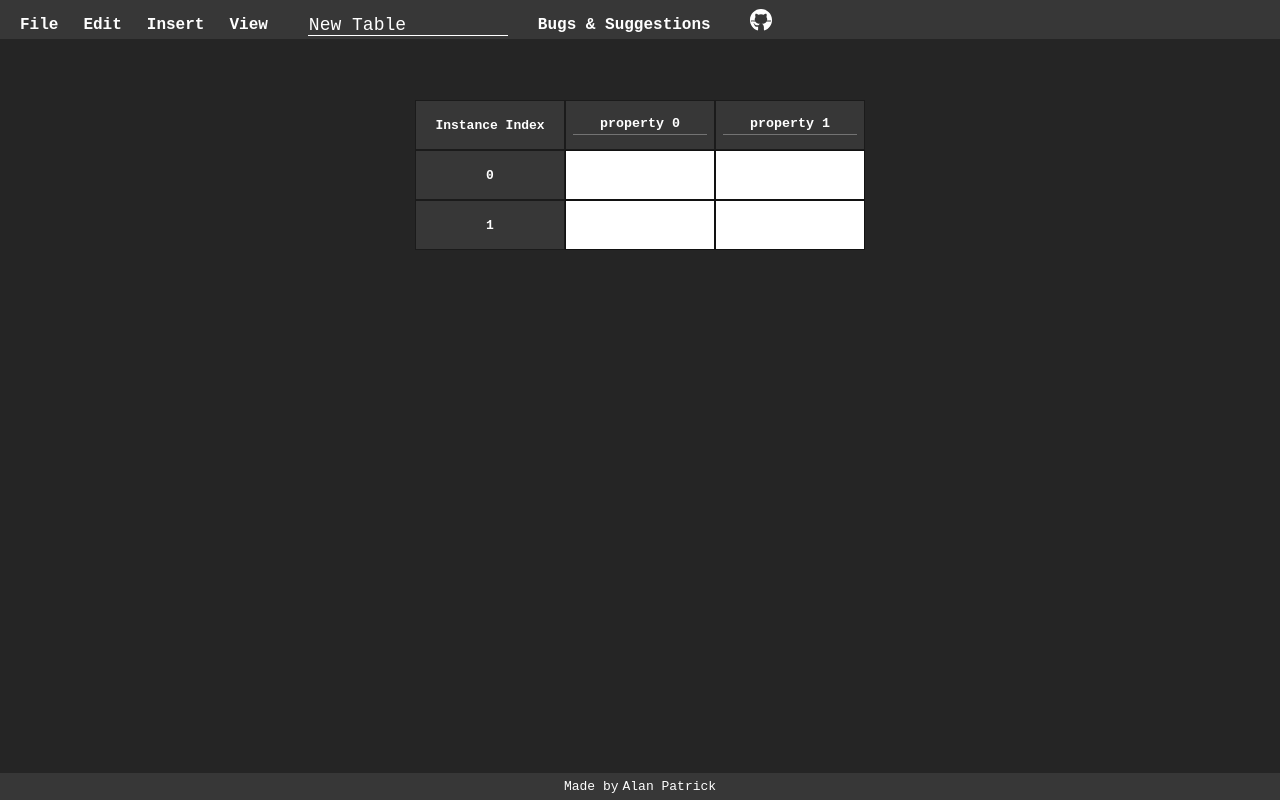
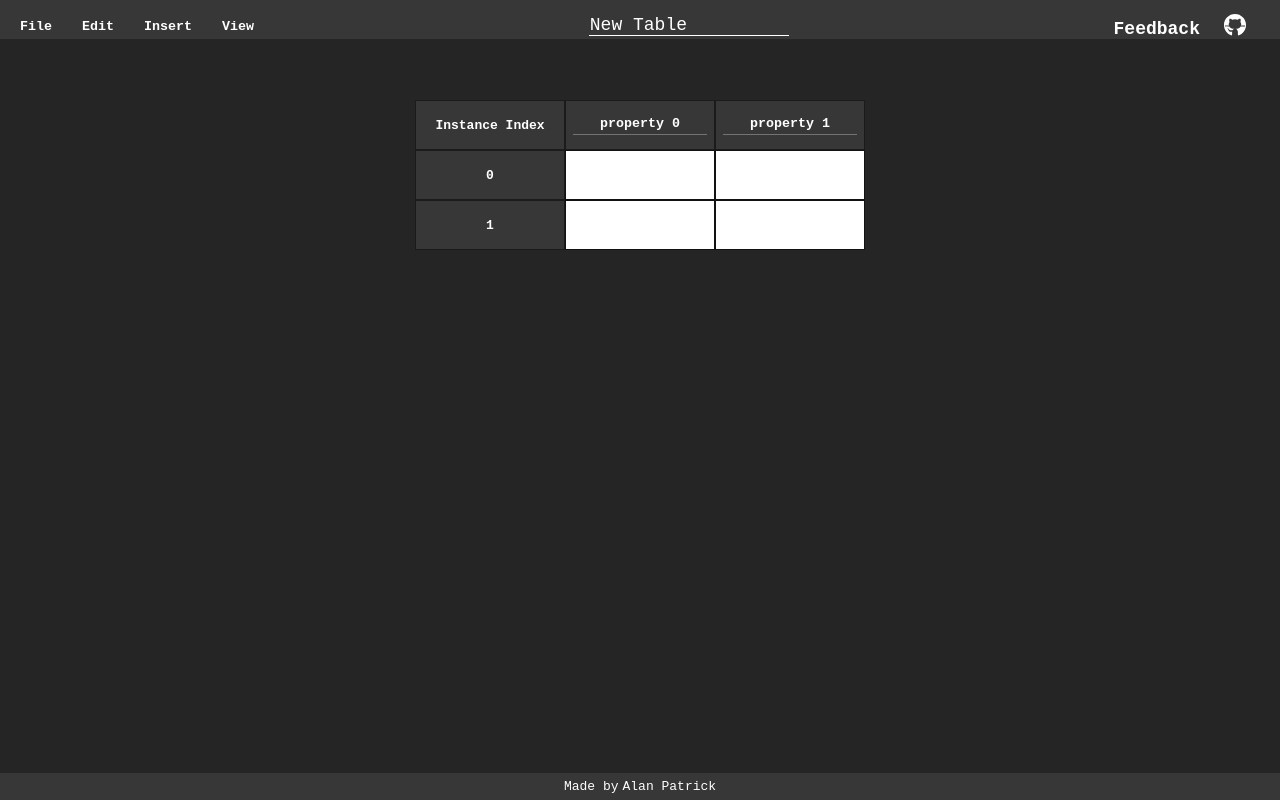
Before and after one commit to al-ptk/nosql-table, a React (Create React App) app: page / in a window 1280 px wide. Built offline with nearby package versions, Linux system fonts and the light colour scheme.

Commit message:
feat: add menu on hovering to Menu buttons

```diff
--- a/src/MenuBar/EditMenu.js
+++ b/src/MenuBar/EditMenu.js
@@ -12,16 +12,15 @@ import {
   deleteProperty,
   deleteInstance,
 } from '../app/slices/tableSlice';
+import { StyledAnchorContainer } from './MenuBar.styled';
 
 export const EditMenuAchonr = () => {
   const [dropdown, setDropdown] = useState(null);
   const Reference = useRef(null);
+  const buttonReference = useRef(null);
 
-  return (
-    <div>
-      <button
-        onClick={(e) => {
-          const coords = e.target.getBoundingClientRect();
+  const createMenu = () => {
+    const coords = buttonReference.current.getBoundingClientRect();
     const xPos = coords.left;
     const yPos = coords.bottom;
     setDropdown(
@@ -30,12 +29,20 @@ export const EditMenuAchonr = () => {
         closeMenu={() => setDropdown(null)}
       />
     );
+  };
+
+  return (
+    <StyledAnchorContainer
+      onMouseOver={createMenu}
+      onMouseLeave={() => {
+        setDropdown(null);
       }}
     >
+      <button onClick={createMenu} ref={buttonReference}>
         Edit
       </button>
       {dropdown}
-    </div>
+    </StyledAnchorContainer>
   );
 };
 
--- a/src/MenuBar/FileMenu.js
+++ b/src/MenuBar/FileMenu.js
@@ -4,16 +4,15 @@ import { ImportButton } from './ImportButton';
 import { ContextMenu, ContextMenuButton } from '../components/ContextMenu';
 import { newTable } from '../app/slices/tableSlice';
 import { useDispatch } from 'react-redux';
+import { StyledAnchorContainer } from './MenuBar.styled';
 
 export const FileMenuAnchor = () => {
   const [dropdown, setDropdown] = useState(null);
   const Reference = useRef(null);
+  const buttonReference = useRef(null);
 
-  return (
-    <div>
-      <button
-        onClick={(e) => {
-          const coords = e.target.getBoundingClientRect();
+  const createMenu = () => {
+    const coords = buttonReference.current.getBoundingClientRect();
     const xPos = coords.left;
     const yPos = coords.bottom;
     setDropdown(
@@ -22,12 +21,20 @@ export const FileMenuAnchor = () => {
         closeMenu={() => setDropdown(null)}
       />
     );
+  };
+
+  return (
+    <StyledAnchorContainer
+      onMouseOver={createMenu}
+      onMouseLeave={() => {
+        setDropdown(null);
       }}
     >
+      <button onClick={createMenu} ref={buttonReference}>
         File
       </button>
       {dropdown}
-    </div>
+    </StyledAnchorContainer>
   );
 };
 
--- a/src/MenuBar/InsertMenu.js
+++ b/src/MenuBar/InsertMenu.js
@@ -3,16 +3,15 @@ import { useDispatch } from 'react-redux';
 import { addInstance, addProperty } from '../app/slices/tableSlice';
 import { ContextMenu, ContextMenuButton } from '../components/ContextMenu';
 import { createRoot } from 'react-dom/client';
+import { StyledAnchorContainer } from './MenuBar.styled';
 
 export const InsertMenuAnchor = () => {
   const [dropdown, setDropdown] = useState(null);
   const Reference = useRef(null);
+  const buttonReference = useRef(null);
 
-  return (
-    <div>
-      <button
-        onClick={(e) => {
-          const coords = e.target.getBoundingClientRect();
+  const createMenu = () => {
+    const coords = buttonReference.current.getBoundingClientRect();
     const xPos = coords.left;
     const yPos = coords.bottom;
     setDropdown(
@@ -21,12 +20,20 @@ export const InsertMenuAnchor = () => {
         closeMenu={() => setDropdown(null)}
       />
     );
+  };
+
+  return (
+    <StyledAnchorContainer
+      onMouseOver={createMenu}
+      onMouseLeave={() => {
+        setDropdown(null);
       }}
     >
+      <button onClick={createMenu} ref={buttonReference}>
         Insert
       </button>
       {dropdown}
-    </div>
+    </StyledAnchorContainer>
   );
 };
 
--- a/src/MenuBar/MenuBar.js
+++ b/src/MenuBar/MenuBar.js
@@ -2,7 +2,7 @@ import GithubIcon from '../assets/GithubIcon';
 import { EditMenuAchonr } from './EditMenu';
 import { FileMenuAnchor } from './FileMenu';
 import { InsertMenuAnchor } from './InsertMenu';
-import { StyledMenuBar } from './MenuBar.styled';
+import { StyledAnchorContainer, StyledMenuBar } from './MenuBar.styled';
 import { TitleEdit } from './TitleEdit';
 import { ViewMenuAnchor } from './ViewMenu';
 
@@ -13,25 +13,30 @@ export default function MenuBar({
 }) {
   return (
     <StyledMenuBar>
+      <div style={{ display: 'flex', gap: 20 }}>
         <FileMenuAnchor />
         <EditMenuAchonr />
         <InsertMenuAnchor />
         <ViewMenuAnchor {...{ setIsVertical, setShowPreview, showPreview }} />
+      </div>
       <TitleEdit />
+      <StyledAnchorContainer>
         <a
           href="https://github.com/al-ptk/json-table-editor/issues"
           target={'_blank'}
           rel="noreferrer"
         >
-        Bugs & Suggestions
+          Feedback
         </a>
         <a
           href="https://github.com/al-ptk/json-table-editor/"
           target={'_blank'}
           rel="noreferrer"
+          aria-label="Json table editor's github page"
         >
           <GithubIcon height={'24px'} style={{ marginBottom: '-3px' }} />
         </a>
+      </StyledAnchorContainer>
     </StyledMenuBar>
   );
 }
--- a/src/MenuBar/MenuBar.styled.js
+++ b/src/MenuBar/MenuBar.styled.js
@@ -9,28 +9,13 @@ export const StyledMenuBar = styled.header`
   isolation: isolate;
 
   display: flex;
-  justify-content: flex-start;
+  justify-content: space-between;
   align-items: flex-end;
   gap: 15px;
   padding: 0px 15px;
 
   background-color: #373737;
   color: white;
-
-  a,
-  button {
-    padding: 5px;
-    background-color: transparent;
-    color: white;
-    border: none;
-    font-weight: bold;
-    text-decoration: none;
-  }
-
-   > a,
-   > div > button {
-    font-size: 16px;
-  }
 
   input[type='text'].title {
     width: 200px;
@@ -51,3 +36,21 @@ export const StyledMenuBar = styled.header`
     margin: 2px 0;
   }
 `;
+
+export const StyledAnchorContainer = styled.div`
+  a,
+  button {
+    padding: 5px;
+    background-color: transparent;
+    color: white;
+    border: none;
+    font-weight: bold;
+    text-decoration: none;
+  }
+
+   > a,
+   > div > button {
+    font-size: 18px;
+  }
+
+`
--- a/src/MenuBar/ViewMenu.js
+++ b/src/MenuBar/ViewMenu.js
@@ -1,36 +1,36 @@
 import { useRef, useState } from 'react';
 import { ContextMenu, ContextMenuButton } from '../components/ContextMenu';
+import { StyledAnchorContainer } from './MenuBar.styled';
 
 export function ViewMenuAnchor({ setIsVertical, setShowPreview, showPreview }) {
   const [dropdown, setDropdown] = useState(null);
   const Reference = useRef(null);
+  const buttonReference = useRef(null);
 
-  return (
-    <div>
-      <button
-        onClick={(e) => {
-          const coords = e.target.getBoundingClientRect();
+    const createMenu = () => {
+      const coords = buttonReference.current.getBoundingClientRect();
       const xPos = coords.left;
       const yPos = coords.bottom;
       setDropdown(
         <ViewDropDown
-              {...{
-                xPos,
-                yPos,
-                Reference,
-                setIsVertical,
-                setShowPreview,
-                showPreview,
-              }}
+          {...{ xPos, yPos, Reference }}
           closeMenu={() => setDropdown(null)}
         />
       );
+    };
+
+  return (
+    <StyledAnchorContainer
+      onMouseOver={createMenu}
+      onMouseLeave={() => {
+        setDropdown(null);
       }}
     >
+      <button onClick={createMenu} ref={buttonReference}>
         View
       </button>
       {dropdown}
-    </div>
+    </StyledAnchorContainer>
   );
 }
 
--- a/src/components/ContextMenu.js
+++ b/src/components/ContextMenu.js
@@ -2,6 +2,8 @@ import { useEffect } from 'react';
 import styled from 'styled-components';
 
 /*
+  The idea of the ContextMenu component is to create a vertical list of buttons at any position of the viewport, like all context menus found in modern, GUI-based computers.
+
   ContextMenu and ContextMenuButton require a custom parent component.
   Use them by composition, like this:
 
@@ -112,6 +114,7 @@ const StyledMenu = styled.div`
     width: 100%;
     text-align: left;
     padding: 1px 10px;
+    font-size: 16px;
   }
 
   hr {
```
Also changed, not shown: 1 other file (tests, documents, lock files or other folders). Lines whose indentation alone changed are shown as unchanged.
